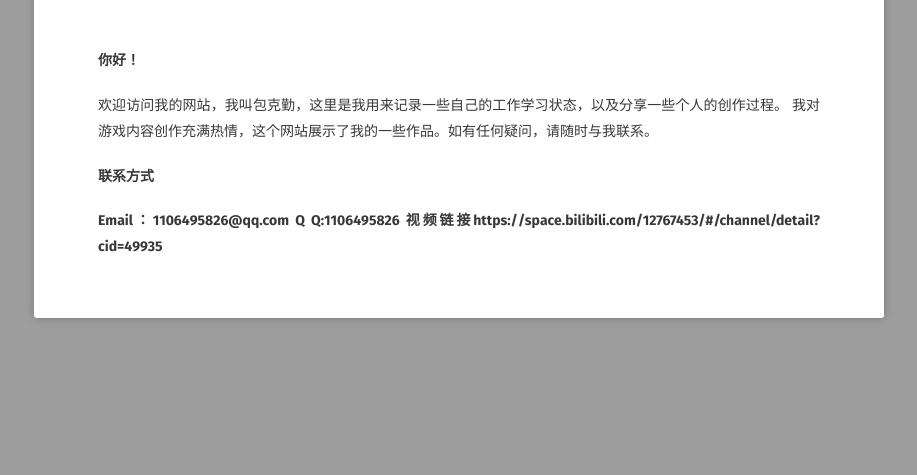
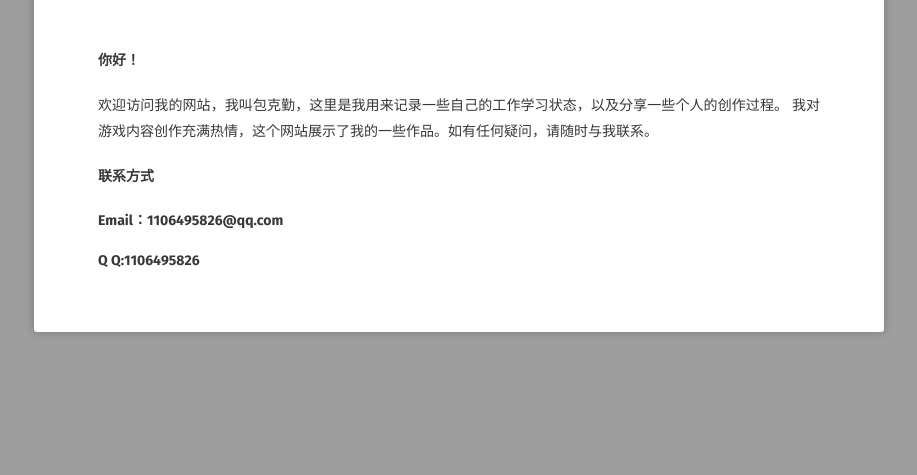
Before and after one commit to baokeqin/baokeqin.github.io, a Jekyll site: the page built from about/index.md, in a window 1280 px wide. Shown: the part 489-964 px from the top of the page, without its empty margins (181-1098 px from the left). Built offline with Jekyll 4.4.1, drawn with Linux system fonts in a browser that asks for light colours; some web fonts are replaced.

Commit message:
Update index.md

```diff
--- a/about/index.md
+++ b/about/index.md
@@ -13,6 +13,5 @@ feature: https://raw.githubusercontent.com/baokeqin/baokeqin.github.io/master/im
  我对游戏内容创作充满热情，这个网站展示了我的一些作品。如有任何疑问，请随时与我联系。
 
 <H4>联系方式</H4>
-  <b>Email：<b>1106495826@qq.com
-  <b>Q Q:<b>1106495826
-  <b>视频链接<b>https://space.bilibili.com/12767453/#/channel/detail?cid=49935
+  <p><b>Email：<b>1106495826@qq.com<p>
+  <p><b>Q Q:<b>1106495826<p>
```
